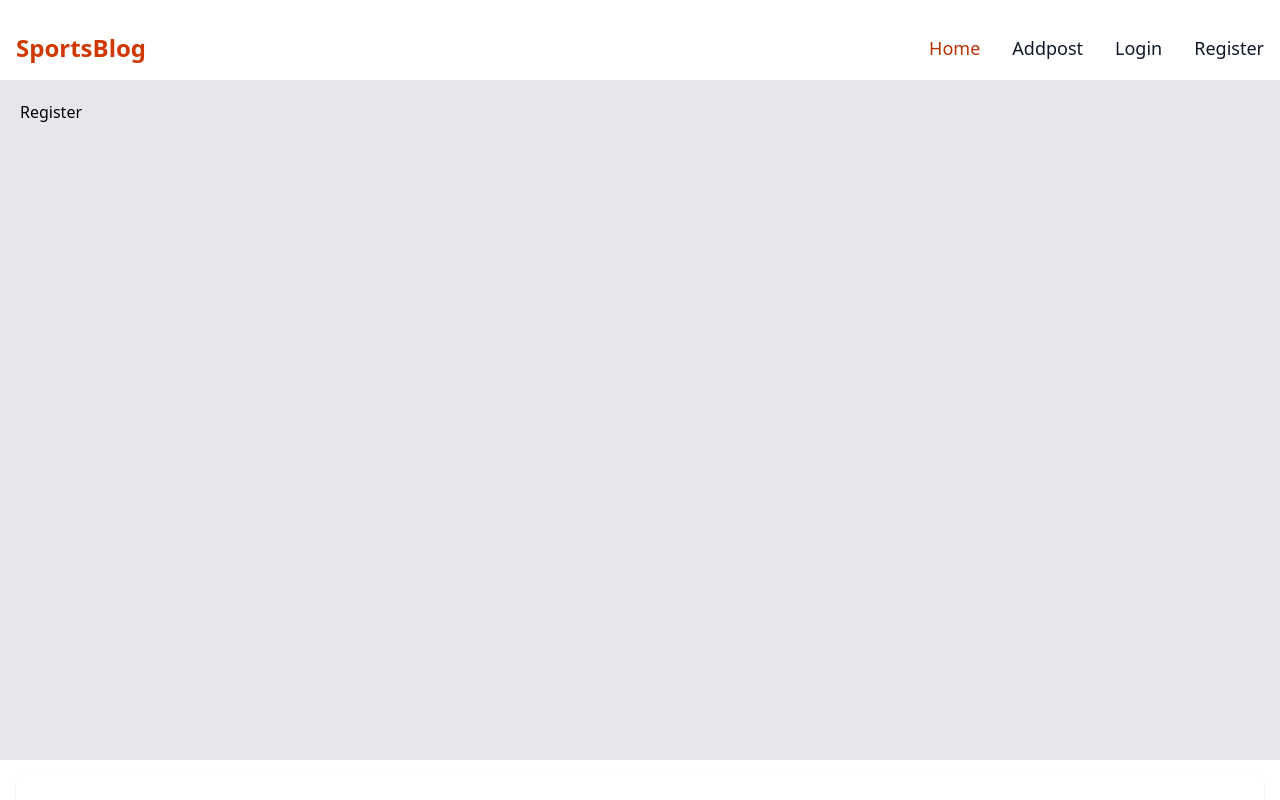
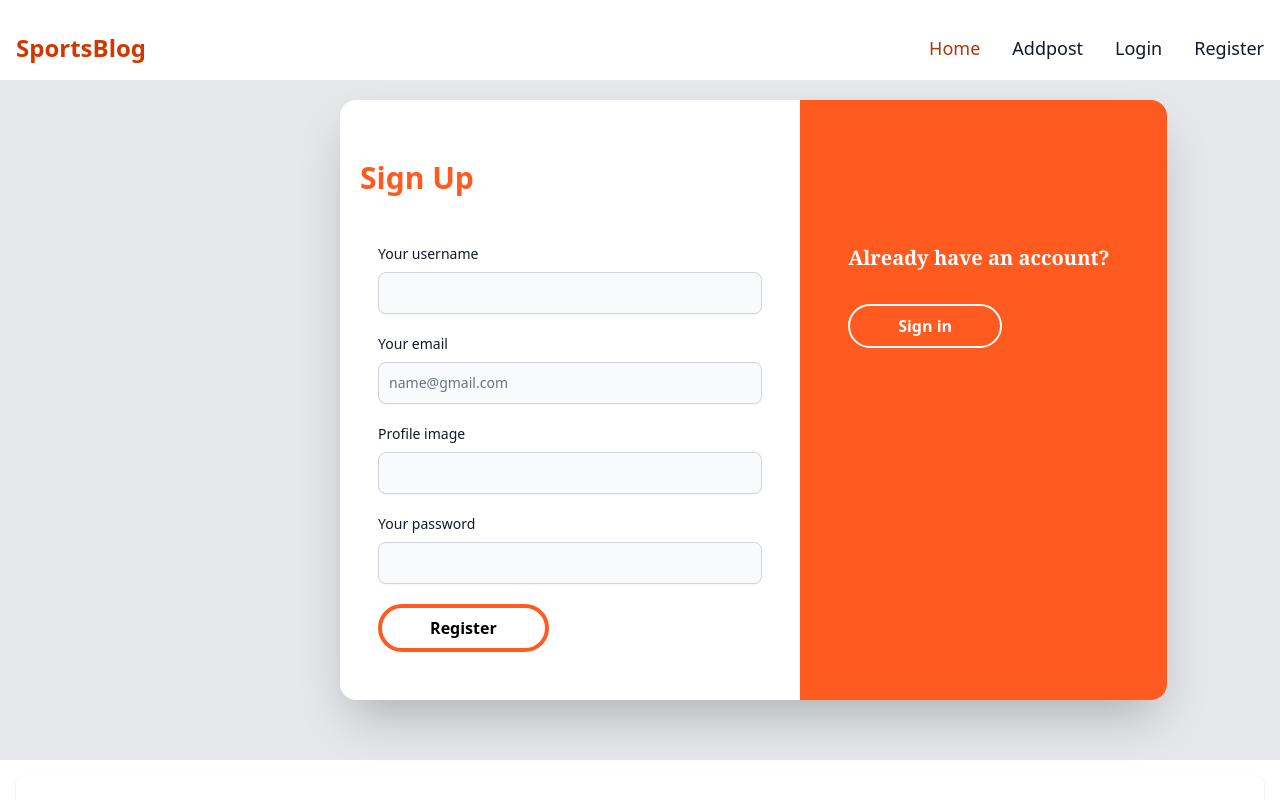
Before and after one commit to Timonditi/new-blog, a React (Create React App) app in the folder client/: page /Register in a window 1280 px wide. Shown: the top 800 px of the page. Built offline with nearby package versions, Linux system fonts and the light colour scheme; no server answers.

Commit message:
login and register done

```diff
--- a/client/src/Pages/Login.jsx
+++ b/client/src/Pages/Login.jsx
@@ -1,7 +1,49 @@
-import React from 'react'
+import React, { useContext, useState } from 'react'
+import { Link } from 'react-router-dom'
+import { AuthContext } from '../Context/AuthContext'
 
 export default function Login() {
+
+  const {login} = useContext(AuthContext)
+
+  const [email, setEmail] = useState("")
+  const [password, setPassword] = useState("")
+
+  const handleSubmit = (e) =>{
+    e.preventDefault()
+    console.log(email+ " " +password);
+
+      login(email, password)
+  }
   return (
-    <div>Login</div>
+    <div className='bg-white ml-80 rounded-2xl shadow-2xl flex flex-r w-2/3 max-w-4xl min-h-[75vh]'>
+      {/* signin section */}
+      <div className='w-4/5 p-5 '>
+        <div className='py-10'>
+          <h1 className='font-bold text-3xl text-orange-500 mb-2'>Login</h1>
+        </div>
+        <form onSubmit={handleSubmit} className="max-w-sm mx-auto">
+            <div className="mb-5">
+              <label className="block mb-2 text-sm font-medium text-gray-900 dark:text-white">Your email</label>
+              <input type="text" value={email} onChange={(e)=> setEmail(e.target.value)} className="bg-gray-50 border border-gray-300 text-gray-900 text-sm rounded-lg focus:ring-orange-500 focus:border-orange-500 block w-full p-2.5 dark:bg-gray-700 dark:border-gray-600 dark:placeholder-gray-400 dark:text-white dark:focus:ring-orange-500 dark:focus:border-orange-500"  placeholder="name@gmail.com.com" required />
+            </div>
+            <div className="mb-5">
+              <label className="block mb-2 text-sm font-medium text-gray-900 dark:text-white">Your password</label>
+              <input type="password" value={password} onChange={(e)=> setPassword(e.target.value)} className="bg-gray-50 border border-gray-300 text-gray-900 text-sm rounded-lg focus:ring-orange-500 focus:border-orange-500 block w-full p-2.5 dark:bg-gray-700 dark:border-gray-600 dark:placeholder-gray-400 dark:text-white dark:focus:ring-orange-500 dark:focus:border-orange-500" required   autoComplete="current-password" />
+            </div>
+            <button type="submit" className="border-4 border-orange-500 rounded-full px-12 py-2 inline-block font-semibold hover:bg-orange-500 hover:text-white">
+              Login</button>
+        </form>
+      </div>
+      {/* signup section */}
+      <div className='w-3/5 bg-orange-500 text-white rounded-tr-2xl rounded-br-2xl py-36 px-12'>
+        <h2 className='text-3xl font-bold mb-2'> Hello, Friend!</h2>
+        <div className='border-2 w-10 border-white inline-block mb-8'></div>
+        <p className='mb-8'>Fill up personal information and start journey with Us</p>
+        <Link className='border-2 border-white rounded-full px-12 py-2 inline-block font-semibold hover:bg-white hover:text-orange-500' to="/register">
+          Signup
+        </Link>
+      </div>
+      </div>
   )
 }
--- a/client/src/Pages/Register.jsx
+++ b/client/src/Pages/Register.jsx
@@ -1,7 +1,58 @@
-import React from 'react'
+import React, { useContext, useState } from 'react'
+import { Link } from 'react-router-dom'
+import  { AuthContext } from '../Context/AuthContext'
 
 export default function Register() {
+
+  const {register} = useContext(AuthContext)
+  const [username, setUsername] = useState("")
+  const [email, setEmail] = useState("")
+  const [profile_image, setProfile_image] = useState("")
+  const [password, setPassword] = useState("")
+
+  const handleSubmit = (e) =>{
+    e.preventDefault()
+    console.log(username+ " " +email+ " " +profile_image+ " " +password);
+
+    register(username, email, profile_image, password)
+  }
   return (
-    <div>Register</div>
+    <div className='bg-white ml-80 rounded-2xl shadow-2xl flex flex-r w-2/3 max-w-4xl min-h-[75vh]'>
+      {/* sibnup section */}
+      <div className='w-4/5 p-5 '>
+      <div className='py-10'>
+          <h1 className='font-bold text-3xl text-orange-500 mb-2'>Sign Up</h1>
+        </div>
+      <form onSubmit={handleSubmit} className="max-w-sm mx-auto">
+      <div className="mb-5">
+        <label className="block mb-2 text-sm font-medium text-gray-900 dark:text-white">Your username</label>
+        <input type='text' value={username} onChange={(e)=> setUsername(e.target.value)} className="shadow-sm bg-gray-50 border border-gray-300 text-gray-900 text-sm rounded-lg focus:ring-orange-500 focus:border-orange-500 block w-full p-2.5 dark:bg-gray-700 dark:border-gray-600 dark:placeholder-gray-400 dark:text-white dark:focus:ring-orange-500 dark:focus:border-orange-500 dark:shadow-sm-light" required/>
+        </div>
+        <div className="mb-5">
+          <label  className="block mb-2 text-sm font-medium text-gray-900 dark:text-white">Your email</label>
+          <input type="text" value={email} onChange={(e)=> setEmail(e.target.value)} className="shadow-sm bg-gray-50 border border-gray-300 text-gray-900 text-sm rounded-lg focus:ring-orange-500 focus:border-orange-500 block w-full p-2.5 dark:bg-gray-700 dark:border-gray-600 dark:placeholder-gray-400 dark:text-white dark:focus:ring-orange-500 dark:focus:border-orange-500 dark:shadow-sm-light" placeholder="name@gmail.com" required/>
+        </div>
+        <div className="mb-5">
+          <label className="block mb-2 text-sm font-medium text-gray-900 dark:text-white">Profile image</label>
+          <input type='text' value={profile_image} onChange={(e)=> setProfile_image(e.target.value)} className="shadow-sm bg-gray-50 border border-gray-300 text-gray-900 text-sm rounded-lg focus:ring-orange-500 focus:border-orange-500 block w-full p-2.5 dark:bg-gray-700 dark:border-gray-600 dark:placeholder-gray-400 dark:text-white dark:focus:ring-orange-500 dark:focus:border-orange-500 dark:shadow-sm-light" required/>
+        </div>
+        <div className="mb-5">
+          <label className="block mb-2 text-sm font-medium text-gray-900 dark:text-white">Your password</label>
+          <input type="password" value={password} onChange={(e)=> setPassword(e.target.value)} className="shadow-sm bg-gray-50 border border-gray-300 text-gray-900 text-sm rounded-lg focus:ring-orange-500 focus:border-orange-500 block w-full p-2.5 dark:bg-gray-700 dark:border-gray-600 dark:placeholder-gray-400 dark:text-white dark:focus:ring-orange-500 dark:focus:border-orange-500 dark:shadow-sm-light" required/>
+        </div>
+        <button type="submit"  className="border-4 border-orange-500 rounded-full px-12 py-2 inline-block font-semibold hover:bg-orange-500 hover:text-white">
+          Register</button>
+      </form>
+      </div>
+      {/* signin section */}
+      <div className='w-3/5 bg-orange-500 text-white rounded-tr-2xl rounded-br-2xl py-36 px-12'>
+      <div className='text-xl font-serif font-semibold mb-8'>
+        <p> Already have an account?</p>
+      </div>
+      <Link className='border-2 border-white rounded-full px-12 py-2 inline-block font-semibold hover:bg-white hover:text-orange-500' to="/Login">
+            Sign in
+          </Link>
+      </div>
+    </div>
   )
 }
```
Also changed, not shown: 2 other files (tests, documents, lock files or other folders).
